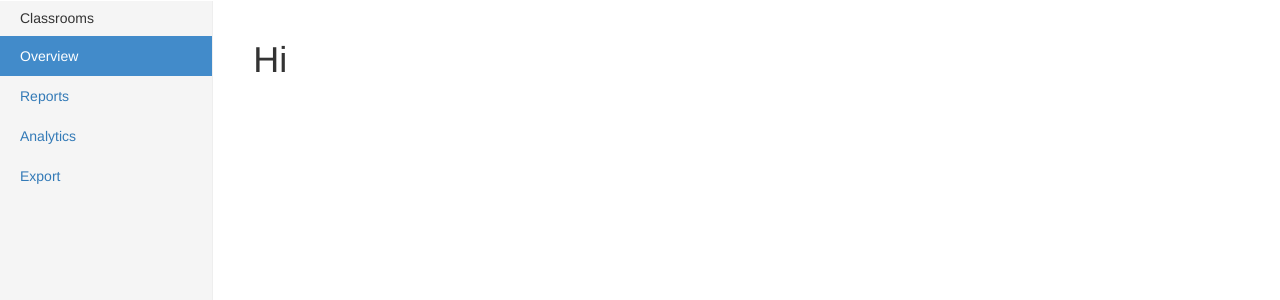
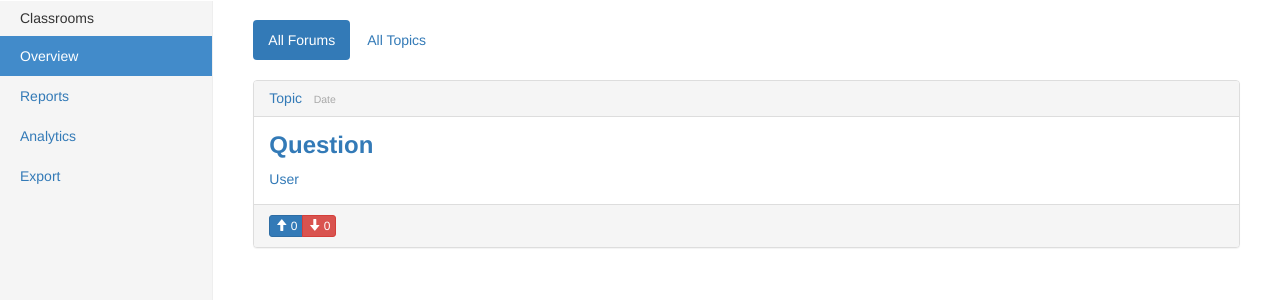
Before and after one commit to generil/hackathon, a Django app: page / in a window 1280 px wide. Shown: the part 50-350 px from the top of the page. Run offline with Django 3.2, Linux system fonts and the light colour scheme; some libraries are stand-ins or nearby versions.

Commit message:
reorganized sidebar hajima hajima

```diff
--- a/hackathon/templates/forum.html
+++ b/hackathon/templates/forum.html
@@ -1,5 +1,25 @@
-{% extends 'home.html' %}
-{% load static %}
-{% block content %}
-<h1>Hi</h1>
+{% block forum %}
+
+<div class="panel panel-default">
+    <div class="panel-heading" style="padding-bottom:5px; padding-top:5px;">
+        <h5 style="padding-top: 5px; padding-bottom: 5px; margin: 0"><a href="" class="topic-btn"> Topic </a>&nbsp;&nbsp;<small style="color:darkgray">Date</small></h5>
+    </div>
+    <div class="panel-body">
+        <h3 style="margin-top:0px; font-weight:bold; word-wrap: break-word;"><a href="">Question</a></h3>
+        <p style="margin-bottom:0px;"><a href="">User</a></p>
+    </div>
+    <div class="panel-footer">
+        <div class="btn-group" role="group">
+            <button type="button" class="btn btn-xs btn-primary">
+                <span class="glyphicon glyphicon-arrow-up"></span>
+                <span> 0</span>
+            </button>
+            <button type="button" class="btn btn-xs btn-danger">
+                <span class="glyphicon glyphicon-arrow-down"></span>
+                <span> 0</span>
+            </button>
+        </div>
+    </div>
+</div>
+
 {% endblock %}
--- a/hackathon/templates/home.html
+++ b/hackathon/templates/home.html
@@ -6,10 +6,19 @@
 <div class="container-fluid">
 	<div class="row">
 		<div class="col-sm-3 col-md-2 sidebar">
-			{% block sidebar %} {% include "sidebar.html" %} {% endblock %}
+			<h5>Classrooms</h5>
+			<ul class="nav nav-sidebar">
+				<li class="active"><a href="#">Overview </a></li>
+				<li><a href="#">Reports</a></li>
+				<li><a href="#">Analytics</a></li>
+				<li><a href="#">Export</a></li>
+			</ul>
 		</div>
 		<div class="col-sm-9 col-sm-offset-3 col-md-10 col-md-offset-2 main">
-			{% block content %} {% endblock %}
+			<!--main.html-->
+			{% block content %}
+				<!--generic content-->
+			{% endblock %}
 		</div>
 	</div>
 </div>
--- /dev/null
+++ b/hackathon/templates/main.html
@@ -0,0 +1,23 @@
+{% extends 'home.html' %}
+{% load static %}
+{% block content %}
+<ul class="nav nav-pills" style="margin-bottom: 20px;">
+    <li class="active"><a data-toggle="pill" href="#forums">All Forums</a></li>
+    <li><a data-toggle="pill" href="#topics">All Topics</a></li>
+</ul>
+<!--ALL FORUMS AND TOPICS-->
+<div class="tab-content">
+    <div id="forums" class="tab-pane fade in active">
+        {% block forum %}
+            <!--all forums tab-->
+            {% include 'forum.html' %}
+        {% endblock %}
+    </div>
+    <div id="topics" class="tab-pane fade">
+        {% block topic %}
+            <!--all topics tab-->
+            {% include 'topic.html' %}
+        {% endblock %}
+    </div>
+</div>
+{% endblock %}
--- a/hackathon/templates/sidebar.html
+++ /dev/null
@@ -1,7 +0,0 @@
-<h5>Classrooms</h5>
-<ul class="nav nav-sidebar">
-	<li class="active"><a href="#">Overview </a></li>
-	<li><a href="#">Reports</a></li>
-	<li><a href="#">Analytics</a></li>
-	<li><a href="#">Export</a></li>
-</ul>
--- /dev/null
+++ b/hackathon/templates/topic.html
@@ -0,0 +1,8 @@
+{% block topic %}
+<div class="panel panel-default">
+  <div class="panel-body">
+      <h2 style="font-weight:bold; margin-top:0"><a href="">TOPIC</a></h2>
+      <small>MEMBERS</small>
+  </div>
+</div>
+{% endblock %}
--- a/hackathon/views.py
+++ b/hackathon/views.py
@@ -5,4 +5,4 @@ def home(request):
 	context = {
 	    'sample': dummy
 	}
-	return render(request, 'forum.html', context=context)
+	return render(request, 'main.html', context=context)
```
Also changed, not shown: classroom/templates/classroom/forum.html (+1 -20 lines).
